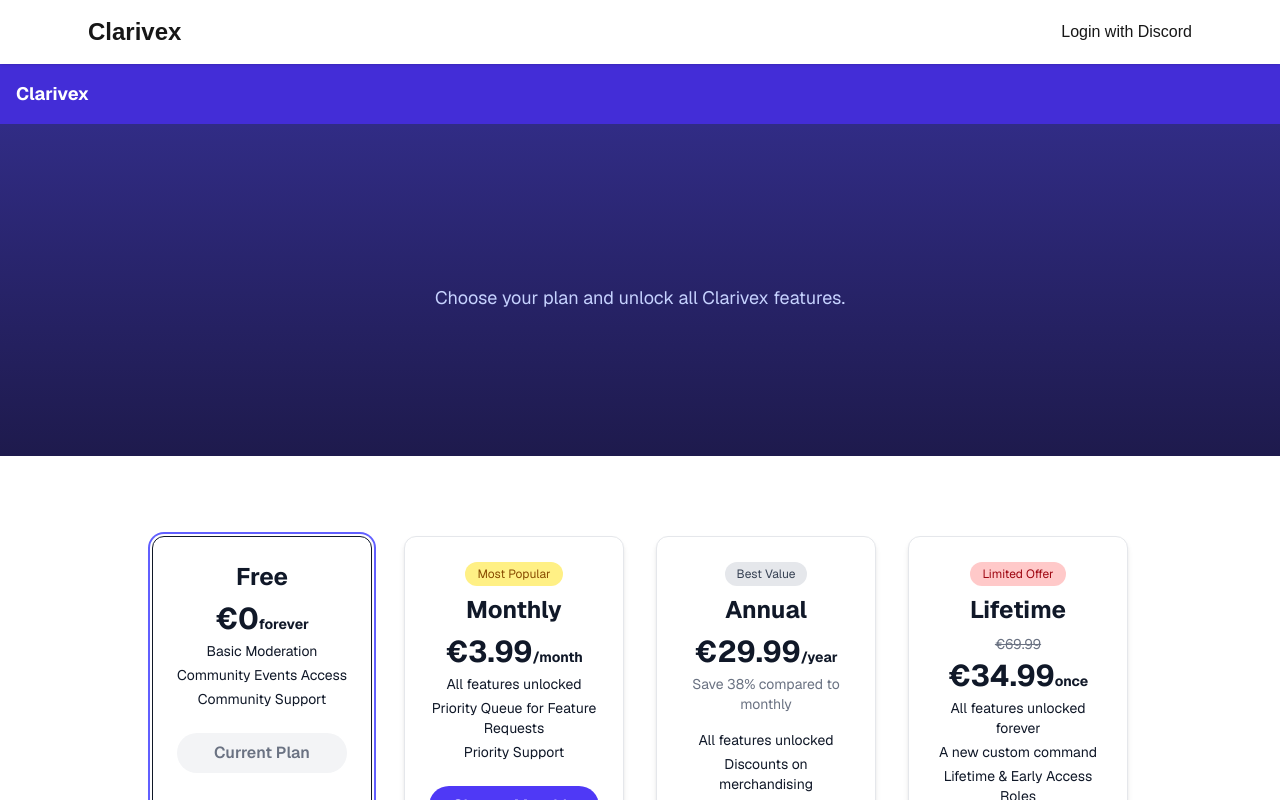
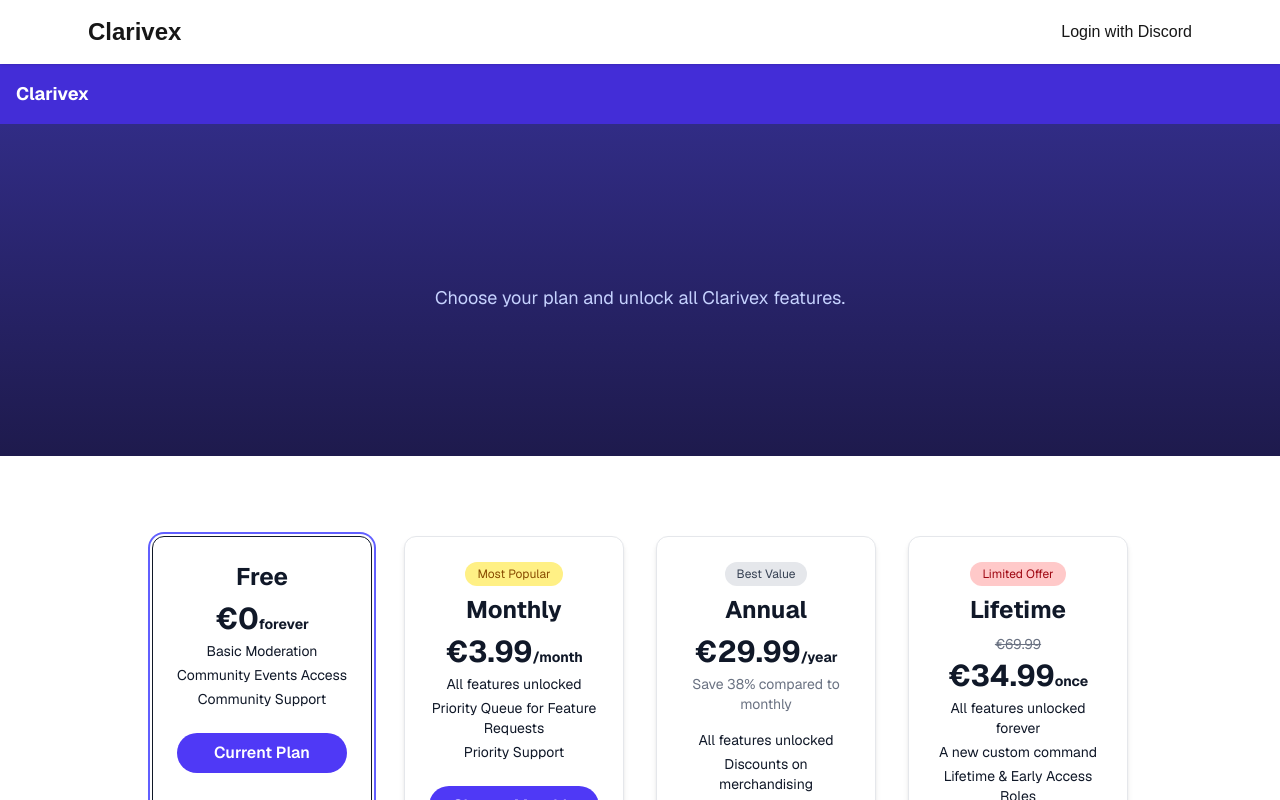
Before and after one commit to maxxing9912/clarivex-pricing2, a Next.js app: page / in a window 1280 px wide. Shown: the top 800 px of the page. Built offline with nearby package versions, Linux system fonts and the light colour scheme; no server answers.

Commit message:
page.tsx

```diff
--- a/src/app/page.tsx
+++ b/src/app/page.tsx
@@ -8,6 +8,14 @@
 const stripePublicKey = process.env.NEXT_PUBLIC_STRIPE_PUBLISHABLE_KEY!;
 
 type PlanType = "free" | "monthly" | "annual" | "lifetime";
+
+// Definisce l'ordine dei piani
+const PLAN_RANK: Record<PlanType, number> = {
+  free: 0,
+  monthly: 1,
+  annual: 2,
+  lifetime: 3,
+};
 
 export default function PricingPage() {
   const { data: session } = useSession();
@@ -44,8 +52,8 @@
     ];
     let wi = 0,
       ci = 0,
-      deleting = false,
-      timeout: NodeJS.Timeout;
+      deleting = false;
+    let timeout: NodeJS.Timeout;
 
     const frame = () => {
       if (!el) return;
@@ -76,10 +84,6 @@
   // 3) Checkout Stripe
   const createCheckoutSession = async (selectedPlan: PlanType) => {
     if (!session) return signIn("discord");
-    if (plan === selectedPlan) {
-      alert("You already have this plan.");
-      return;
-    }
     try {
       const res = await fetch("/api/create-checkout-session", {
         method: "POST",
@@ -95,7 +99,7 @@
     }
   };
 
-  // 4) Loading placeholder
+  // 4) Placeholder di caricamento
   if (!loaded) {
     return (
       <main className="flex items-center justify-center min-h-screen bg-gray-100">
@@ -104,7 +108,57 @@
     );
   }
 
-  // 5) Main render
+  // rank del piano corrente
+  const currentRank = PLAN_RANK[plan];
+
+  // configurazione piani
+  const plans: Array<{
+    key: PlanType;
+    title: string;
+    priceTop: string;
+    priceBottom?: string;
+    priceTopLine?: string;
+    priceTopLineStrikethrough?: boolean;
+    subtitle?: string;
+    features: string[];
+    badge?: { text: string; color: string };
+  }> = [
+    {
+      key: "free",
+      title: "Free",
+      priceTop: "€0",
+      priceBottom: "forever",
+      features: ["Basic Moderation", "Community Events Access", "Community Support"],
+    },
+    {
+      key: "monthly",
+      title: "Monthly",
+      priceTop: "€3.99",
+      priceBottom: "/month",
+      features: ["All features unlocked", "Priority Queue for Feature Requests", "Priority Support"],
+      badge: { text: "Most Popular", color: "bg-yellow-200 text-yellow-800" },
+    },
+    {
+      key: "annual",
+      title: "Annual",
+      priceTop: "€29.99",
+      priceBottom: "/year",
+      subtitle: "Save 38% compared to monthly",
+      features: ["All features unlocked", "Discounts on merchandising", "Priority Support", "More chances to win in a giveaway"],
+      badge: { text: "Best Value", color: "bg-gray-200 text-gray-700" },
+    },
+    {
+      key: "lifetime",
+      title: "Lifetime",
+      priceTopLine: "€69.99",
+      priceTopLineStrikethrough: true,
+      priceTop: "€34.99",
+      priceBottom: "once",
+      features: ["All features unlocked forever", "A new custom command", "Lifetime & Early Access Roles", "All the features of the previous plans"],
+      badge: { text: "Limited Offer", color: "bg-red-200 text-red-800" },
+    },
+  ];
+
   return (
     <main className="font-sans bg-gray-100 text-gray-900 min-h-screen flex flex-col">
       {/* NAVBAR */}
@@ -127,77 +181,33 @@
       {/* PLANS */}
       <section className="bg-white py-20 flex-1">
         <div className="container mx-auto max-w-5xl grid md:grid-cols-4 gap-8 px-6">
-          <PlanCard
-            title="Free"
-            priceTop="€0"
-            priceBottom="forever"
-            features={[
-              "Basic Moderation",
-              "Community Events Access",
-              "Community Support",
-            ]}
-            selected={plan === "free"}
-            onSelect={() => alert("Free plan selected")}
-            badge={null}
-            buttonLabel="Current Plan"
-            disabled
-          />
+          {plans.map((p) => {
+            const rank = PLAN_RANK[p.key];
+            const isCurrent = p.key === plan;
+            const disabled = rank <= currentRank && !isCurrent;
+            let buttonLabel: string;
+            if (isCurrent) buttonLabel = "Current Plan";
+            else if (rank > currentRank) buttonLabel = `Choose ${p.title}`;
+            else buttonLabel = "";
 
-          <PlanCard
-            title="Monthly"
-            priceTop="€3.99"
-            priceBottom="/month"
-            features={[
-              "All features unlocked",
-              "Priority Queue for Feature Requests",
-              "Priority Support",
-            ]}
-            selected={plan === "monthly"}
-            onSelect={() => createCheckoutSession("monthly")}
-            badge={{ text: "Most Popular", color: "bg-yellow-200 text-yellow-800" }}
-            buttonLabel={
-              plan === "monthly" ? "Current Plan" : "Choose Monthly"
-            }
-          />
-
-          <PlanCard
-            title="Annual"
-            priceTop="€29.99"
-            priceBottom="/year"
-            subtitle="Save 38% compared to monthly"
-            features={[
-              "All features unlocked",
-              "Discounts on merchandising",
-              "Priority Support",
-              "More chances to win in a giveaway",
-            ]}
-            selected={plan === "annual"}
-            onSelect={() => createCheckoutSession("annual")}
-            badge={{ text: "Best Value", color: "bg-gray-200 text-gray-700" }}
-            buttonLabel={
-              plan === "annual" ? "Current Plan" : "Choose Annual"
-            }
-          />
-
-          <PlanCard
-            title="Lifetime"
-            priceTopLine="€69.99"
-            priceTopLineStrikethrough
-            priceTop="€34.99"
-            priceBottom="once"
-            features={[
-              "All features unlocked forever",
-              "A new custom command",
-              "Lifetime & Early Access Roles",
-              "All the features of the previous plans",
-            ]}
-            selected={plan === "lifetime"}
-            onSelect={() => createCheckoutSession("lifetime")}
-            badge={{ text: "Limited Offer", color: "bg-red-200 text-red-800" }}
-            buttonLabel={
-              plan === "lifetime" ? "Current Plan" : "Choose Lifetime"
-            }
-          />
+            return (
+              <PlanCard
+                key={p.key}
+                title={p.title}
+                priceTop={p.priceTop}
+                priceBottom={p.priceBottom}
+                priceTopLine={p.priceTopLine}
+                priceTopLineStrikethrough={p.priceTopLineStrikethrough}
+                subtitle={p.subtitle}
+                features={p.features}
+                selected={isCurrent}
+                onSelect={() => createCheckoutSession(p.key)}
+                badge={p.badge ?? null}
+                buttonLabel={buttonLabel}
+                disabled={disabled}
+              />
+            );
+          })}
         </div>
       </section>
 
@@ -244,41 +254,25 @@
       onClick={() => !disabled && onSelect()}
     >
       {badge && (
-        <div
-          className={`inline-block px-3 py-1 rounded-full text-xs mb-2 ${badge.color}`}
-        >
+        <div className={`inline-block px-3 py-1 rounded-full text-xs mb-2 ${badge.color}`}>
           {badge.text}
         </div>
       )}
       <h3 className="text-2xl font-bold mb-2">{title}</h3>
       {priceTopLine && (
-        <p
-          className={`text-sm text-gray-500 mb-1 ${
-            priceTopLineStrikethrough ? "line-through" : ""
-          }`}
-        >
-          {priceTopLine}
-        </p>
+        <p className={`text-sm text-gray-500 mb-1 ${priceTopLineStrikethrough ? "line-through" : ""}`}>{priceTopLine}</p>
       )}
       <p className="text-3xl font-bold mb-1">
         {priceTop}
         {priceBottom && <span className="text-sm">{priceBottom}</span>}
       </p>
-      {subtitle && (
-        <p className="text-sm text-gray-500 mb-4">{subtitle}</p>
-      )}
-      <ul className="space-y-1 text-sm mb-6">
-        {features.map((f, i) => (
-          <li key={i}>{f}</li>
-        ))}
-      </ul>
+      {subtitle && <p className="text-sm text-gray-500 mb-4">{subtitle}</p>}
+      <ul className="space-y-1 text-sm mb-6">{features.map((f, i) => (<li key={i}>{f}</li>))}</ul>
       <button
         onClick={onSelect}
         disabled={disabled}
         className={`w-full py-2 px-4 font-semibold rounded-full transition ${
-          disabled
-            ? "bg-gray-100 text-gray-500 cursor-not-allowed"
-            : "bg-indigo-600 text-white hover:bg-indigo-700"
+          disabled ? "bg-gray-100 text-gray-500 cursor-not-allowed" : "bg-indigo-600 text-white hover:bg-indigo-700"
         }`}
       >
         {buttonLabel}
```
